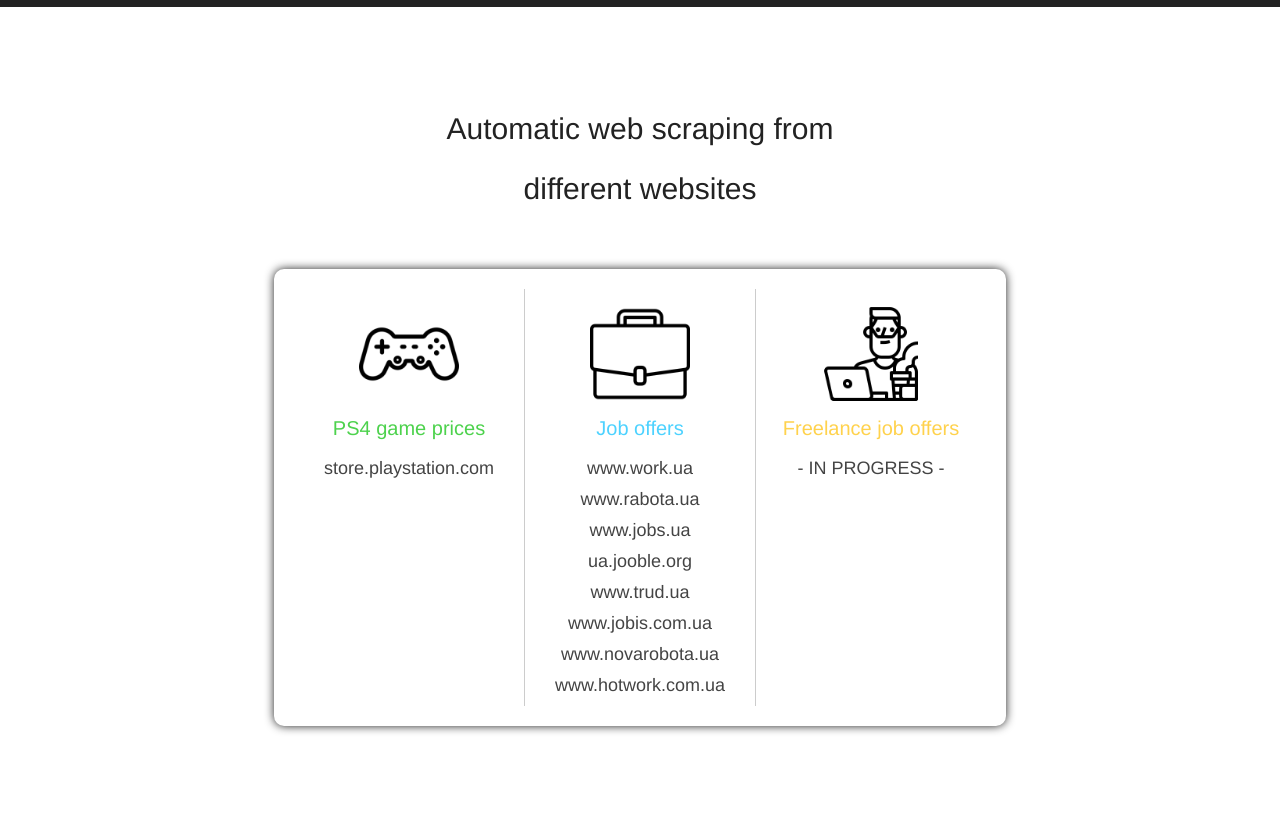
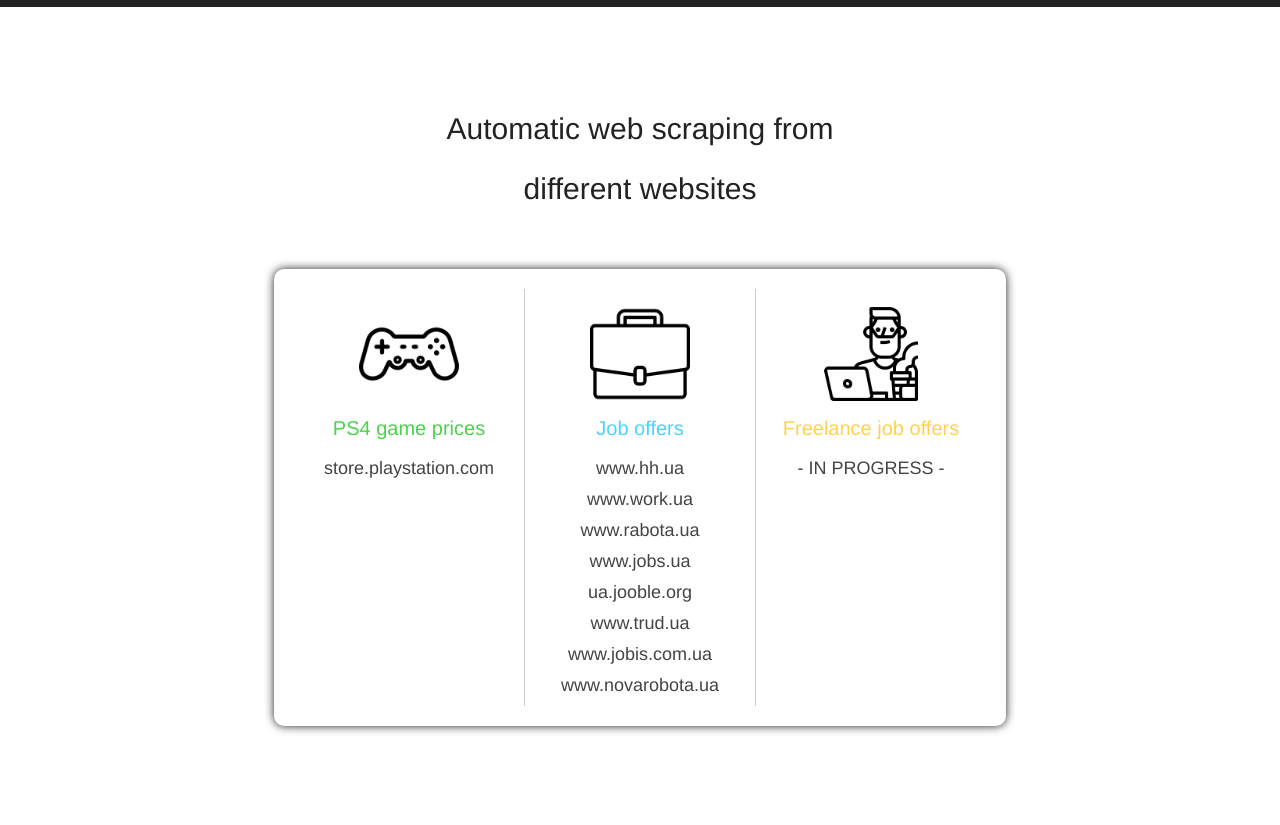
Before and after one commit to IgorBolotnikov/SCRPR, a Django app: page / in a window 1280 px wide. Shown: the part 461-1286 px from the top of the page. Run offline with Django 3.2, Linux system fonts and the light colour scheme; parts of the project's set-up code (start-up, migrations or seed data) failed here and were passed over.

Commit message:
Update index page job websites

```diff
--- a/scrpr/templates/scrpr/index.html
+++ b/scrpr/templates/scrpr/index.html
@@ -21,6 +21,7 @@
         <img src="{% static 'scrpr/Img/Icons/jobs.png' %}" height="100px" width="100px" alt="Jobs">
         <figcaption><a class="second_item" href="{% url 'scrpr:jobs' %}">{% trans 'Job offers' %}</a></figcaption></figure>
         <ul class="websites_list">
+          <li class="websites_list_item">www.hh.ua</li>
           <li class="websites_list_item">www.work.ua</li>
           <li class="websites_list_item">www.rabota.ua</li>
           <li class="websites_list_item">www.jobs.ua</li>
@@ -28,7 +29,6 @@
           <li class="websites_list_item">www.trud.ua</li>
           <li class="websites_list_item">www.jobis.com.ua</li>
           <li class="websites_list_item">www.novarobota.ua</li>
-          <li class="websites_list_item">www.hotwork.com.ua</li>
         </ul>
       </li>
       <li class="features_item"><figure class="figure_three">
```
